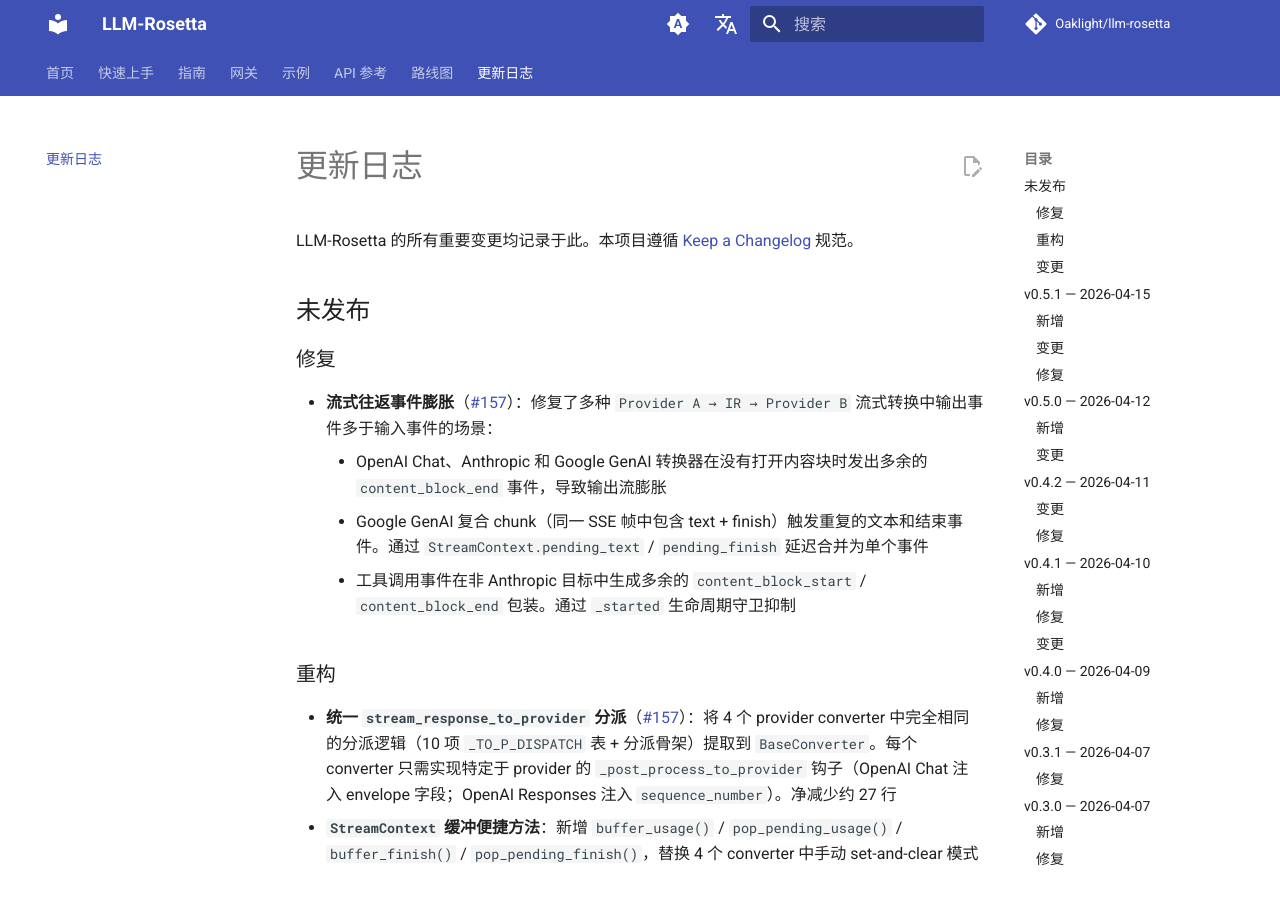
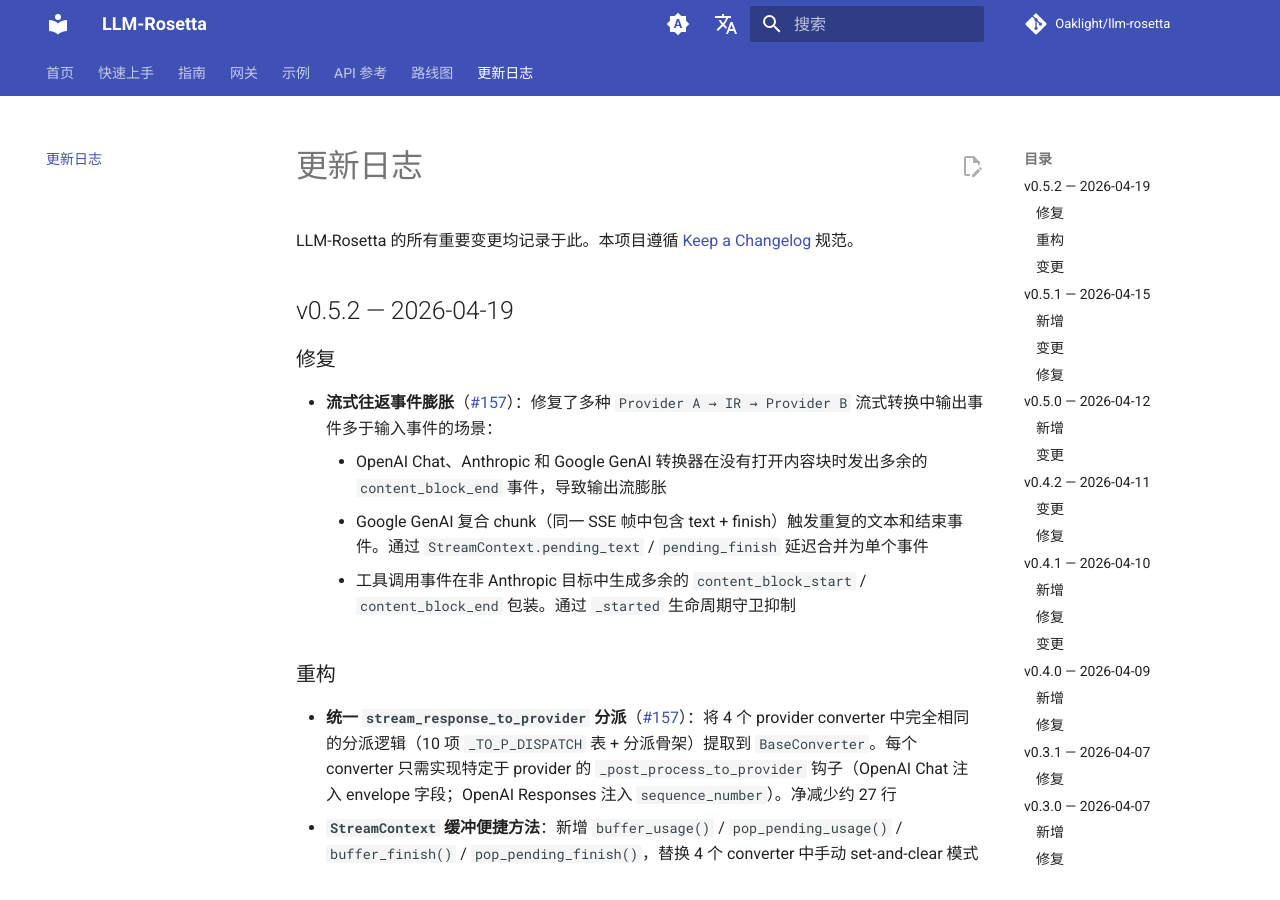
Before and after one commit to Oaklight/llm-rosetta, an MkDocs documentation site: the page built from docs/changelog.md, in a window 1280 px wide and 900 px high. Built offline with MkDocs 1.6.1 and Material for MkDocs 9.7.7, drawn with Linux system fonts in a browser that asks for light colours; comment, search, counter and statistics services are not loaded.

Commit message:
docs: 更新日志版本号设为 v0.5.2

```diff
--- a/docs/changelog.md
+++ b/docs/changelog.md
@@ -6,7 +6,7 @@
 
 LLM-Rosetta 的所有重要变更均记录于此。本项目遵循 [Keep a Changelog](https://keepachangelog.com/) 规范。
 
-## 未发布
+## v0.5.2 — 2026-04-19
 
 ### 修复
 
```
